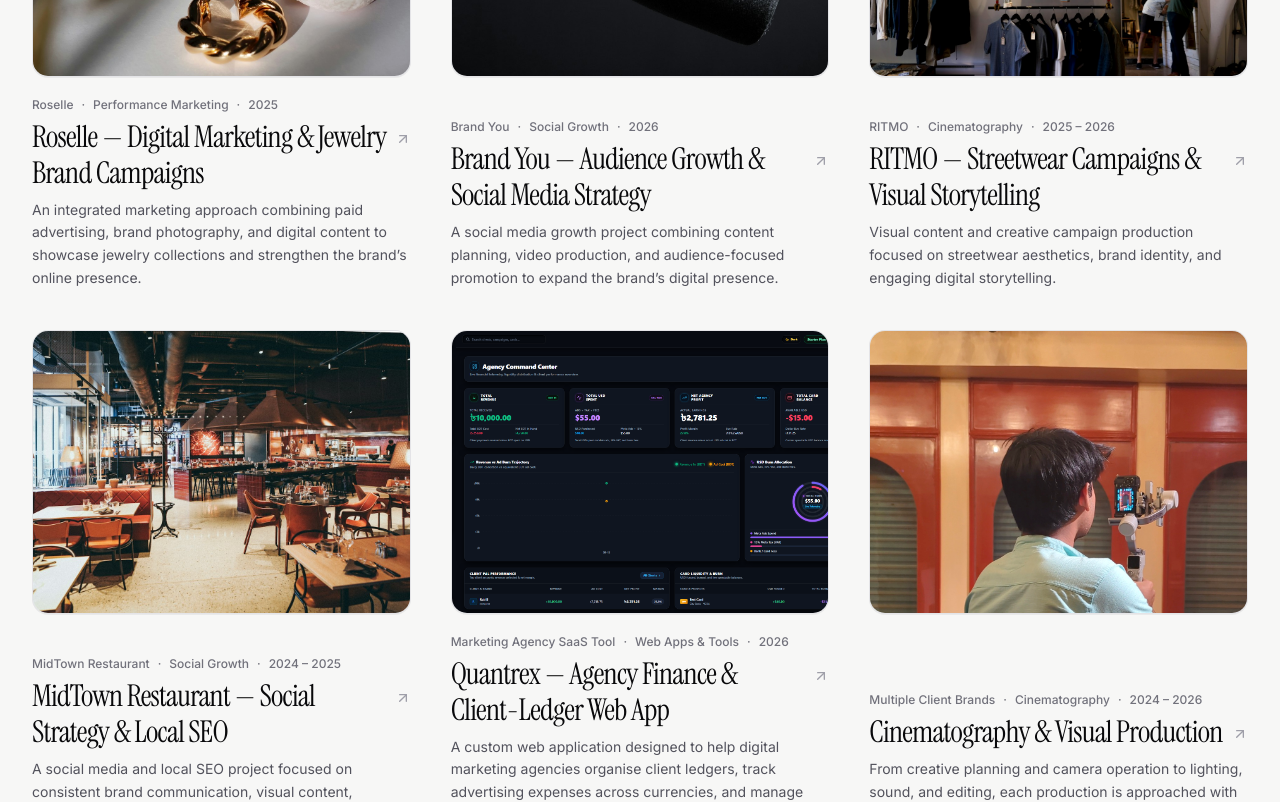
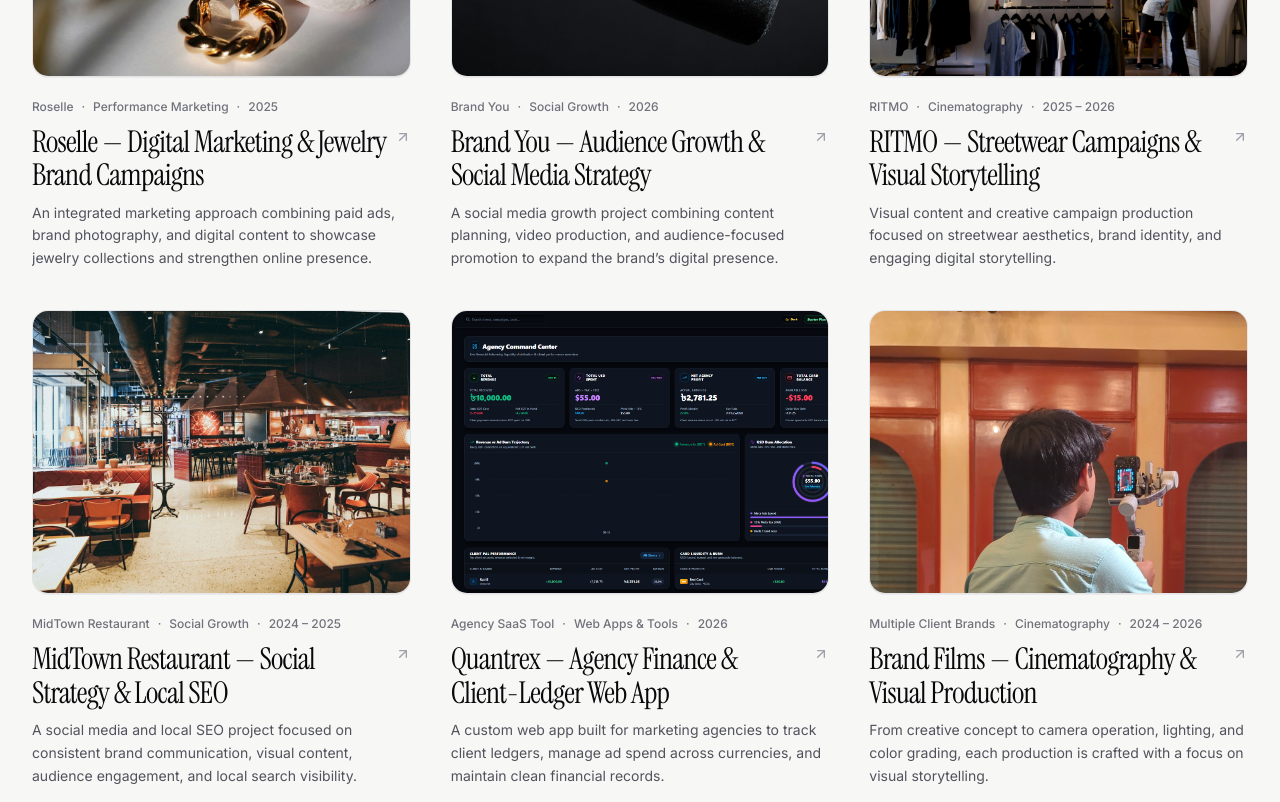
Before and after one commit to M-S-Siam/portfolio.me, a React (Vite) app: page / in a window 1280 px wide. Shown: the part 1680-2482 px from the top of the page. Built offline with nearby package versions, Linux system fonts and the light colour scheme; no server answers.

Commit message:
style: enforce strict baseline and uniform height alignment across project and article cards

```diff
--- a/src/components/ArticlesSection.tsx
+++ b/src/components/ArticlesSection.tsx
@@ -69,11 +69,11 @@
                   <span>{article.readTime}</span>
                 </div>
 
-                <h3 className="font-editorial text-2xl text-zinc-950 tracking-tight leading-snug group-hover:text-black mb-2 transition-colors">
+                <h3 className="font-editorial text-2xl text-zinc-950 tracking-tight leading-snug group-hover:text-black mb-2 transition-colors min-h-[3.6rem] flex items-start">
                   {article.title}
                 </h3>
 
-                <p className="text-zinc-600 text-sm leading-relaxed line-clamp-3 mb-6">
+                <p className="text-zinc-600 text-sm leading-relaxed line-clamp-3 mb-6 min-h-[4rem]">
                   {article.excerpt}
                 </p>
               </div>
--- a/src/components/SelectedProjects.tsx
+++ b/src/components/SelectedProjects.tsx
@@ -138,7 +138,7 @@
                 exit={{ opacity: 0, scale: 0.94, transition: { duration: 0.2 } }}
                 whileHover={{ y: -6 }}
                 onClick={() => onSelectProject(project)}
-                className="group cursor-pointer flex flex-col justify-between focus-visible:outline-none focus-visible:ring-2 focus-visible:ring-zinc-900 rounded-2xl"
+                className="group cursor-pointer flex flex-col h-full focus-visible:outline-none focus-visible:ring-2 focus-visible:ring-zinc-900 rounded-2xl"
                 tabIndex={0}
                 data-cursor="project"
                 onKeyDown={(e) => {
@@ -150,7 +150,7 @@
                 aria-label={`View campaign: ${project.title}`}
               >
                 {/* Image Container with Restrained Zoom */}
-                <div className="relative aspect-[4/3] rounded-2xl overflow-hidden bg-[#ECEEEF] border border-zinc-200/90 mb-5 shadow-2xs group-hover:shadow-md transition-shadow duration-300">
+                <div className="relative aspect-[4/3] rounded-2xl overflow-hidden bg-[#ECEEEF] border border-zinc-200/90 mb-5 shadow-2xs group-hover:shadow-md transition-shadow duration-300 shrink-0">
                   <motion.img
                     src={getAssetUrl(project.image)}
                     alt={project.title}
@@ -165,9 +165,9 @@
                   </div>
                 </div>
 
-                {/* Editorial Typography & Metadata */}
-                <div>
-                  <div className="flex items-center gap-2 text-xs text-zinc-500 font-medium mb-1.5">
+                {/* Editorial Typography & Metadata with strict grid baseline alignment */}
+                <div className="flex flex-col flex-1">
+                  <div className="flex items-center gap-2 text-xs text-zinc-500 font-medium mb-2 min-h-[1.25rem] truncate">
                     <span>{project.client}</span>
                     <span aria-hidden="true">·</span>
                     <span>{project.category}</span>
@@ -175,14 +175,14 @@
                     <span>{project.year}</span>
                   </div>
 
-                  <div className="flex items-baseline justify-between gap-2">
-                    <h3 className="font-editorial text-2xl sm:text-3xl text-zinc-950 tracking-tight group-hover:text-black transition-colors">
+                  <div className="flex items-start justify-between gap-2 min-h-[3.6rem] sm:min-h-[4.2rem]">
+                    <h3 className="font-editorial text-2xl sm:text-3xl text-zinc-950 tracking-tight leading-[1.12] group-hover:text-black transition-colors">
                       {project.title}
                     </h3>
-                    <ArrowUpRight className="w-4 h-4 text-zinc-400 group-hover:text-zinc-950 group-hover:translate-x-0.5 group-hover:-translate-y-0.5 transition-all shrink-0" />
+                    <ArrowUpRight className="w-4 h-4 text-zinc-400 group-hover:text-zinc-950 group-hover:translate-x-0.5 group-hover:-translate-y-0.5 transition-all shrink-0 mt-1" />
                   </div>
 
-                  <p className="text-zinc-600 text-sm leading-relaxed mt-2">
+                  <p className="text-zinc-600 text-sm leading-relaxed mt-2.5 min-h-[4rem] sm:min-h-[4.25rem] line-clamp-3">
                     {project.summary}
                   </p>
                 </div>
--- a/src/data/portfolioData.ts
+++ b/src/data/portfolioData.ts
@@ -54,7 +54,7 @@
     year: '2025',
     role: 'Digital Strategist & Media Buyer',
     summary:
-      'An integrated marketing approach combining paid advertising, brand photography, and digital content to showcase jewelry collections and strengthen the brand’s online presence.',
+      'An integrated marketing approach combining paid ads, brand photography, and digital content to showcase jewelry collections and strengthen online presence.',
     image: '/roselle_jewelry_campaign.jpg',
     gallery: [
       '/roselle_jewelry_campaign.jpg',
@@ -166,12 +166,12 @@
   {
     id: 'quantrex',
     title: 'Quantrex — Agency Finance & Client-Ledger Web App',
-    client: 'Marketing Agency SaaS Tool',
+    client: 'Agency SaaS Tool',
     category: 'Web Apps & Tools',
     year: '2026',
     role: 'Product Concept, UI Design & Full-Stack Development',
     summary:
-      'A custom web application designed to help digital marketing agencies organise client ledgers, track advertising expenses across currencies, and manage financial records in one place.',
+      'A custom web app built for marketing agencies to track client ledgers, manage ad spend across currencies, and maintain clean financial records.',
     image: '/quantrex_dashboard.png',
     gallery: [
       '/quantrex_dashboard.png',
@@ -195,13 +195,13 @@
   },
   {
     id: 'creative-production-suite',
-    title: 'Cinematography & Visual Production',
+    title: 'Brand Films — Cinematography & Visual Production',
     client: 'Multiple Client Brands',
     category: 'Cinematography',
     year: '2024 – 2026',
     role: 'Director of Photography & Post-Production Editor',
     summary:
-      'From creative planning and camera operation to lighting, sound, and editing, each production is approached with a focus on visual storytelling and brand communication.',
+      'From creative concept to camera operation, lighting, and color grading, each production is crafted with a focus on visual storytelling.',
     image: '/cinematography_gimbal_shot2.jpg',
     gallery: [
       '/cinematography_gimbal_shot2.jpg',
```
